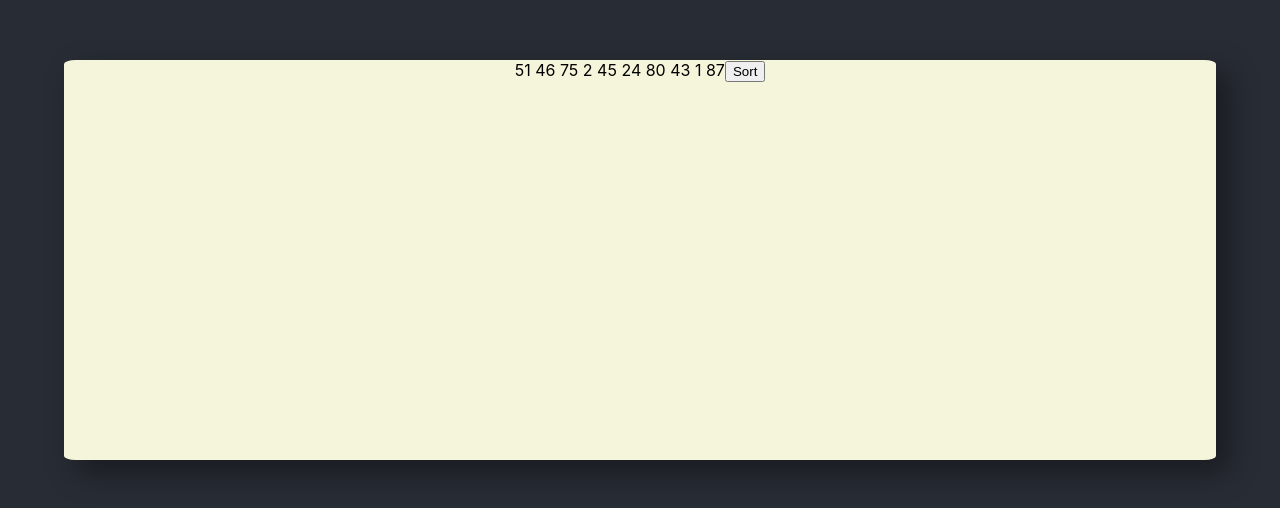
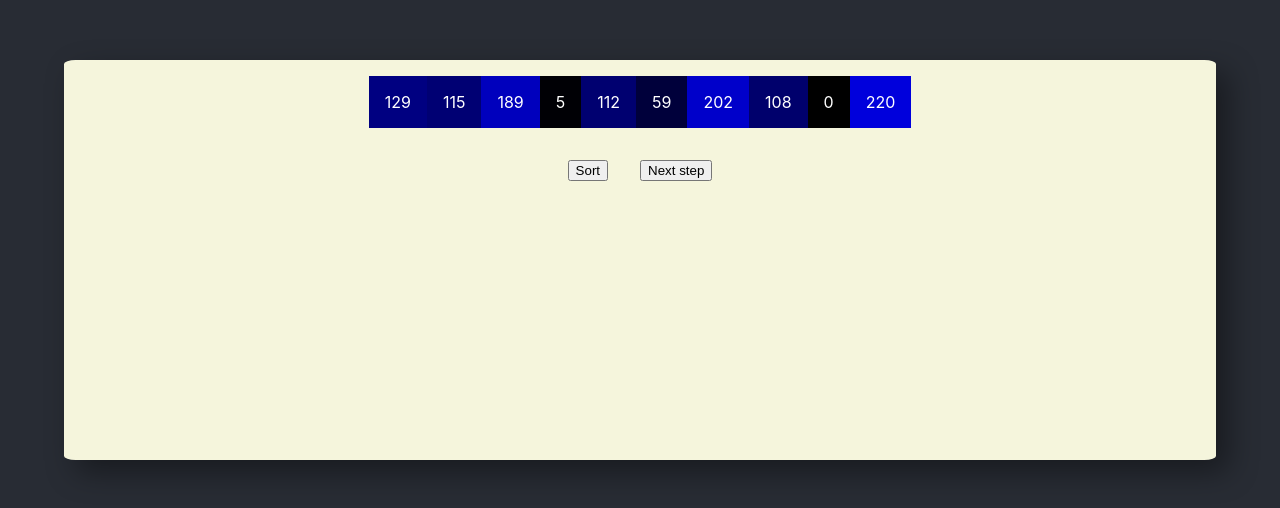
Before and after one commit to index-zer0/algo-view, a React (Create React App) app: page / in a window 1280 px wide. Shown: the part 140-648 px from the top of the page. Built offline with nearby package versions, Linux system fonts and the light colour scheme.

Commit message:
Added cell colors and sort with step

```diff
--- a/src/components/Box/index.js
+++ b/src/components/Box/index.js
@@ -5,21 +5,10 @@ const sleep = (milliseconds: number) => {
 	return new Promise((resolve) => setTimeout(resolve, milliseconds));
 };
 
-const displayArray = (array: number[]): string => {
-	let array_string = "";
-	for (let i = 0; i < array.length; i++) {
-		array_string += array[i].toString();
-		if (i !== array.length - 1) {
-			array_string += " ";
-		}
-	}
-	return array_string;
-};
-
 const newArray = (setSorted: () => void): number[] => {
 	const arr = [];
 	while (arr.length < 10) {
-		var r = Math.floor(Math.random() * 100) + 1;
+		var r = Math.floor(Math.random() * 255); // Math.floor(Math.random() * 16777215).toString(16);
 		if (arr.indexOf(r) === -1) arr.push(r);
 	}
 	setSorted(false);
@@ -29,9 +18,14 @@ const newArray = (setSorted: () => void): number[] => {
 interface sortProps {
 	array: number[];
 	setArray: () => void;
+	withStep: boolean;
 }
 
-const BubbleSort = async ({ array, setArray }: sortProps): number[] => {
+const BubbleSort = async ({
+	array,
+	setArray,
+	withStep,
+}: sortProps): number[] => {
 	for (let i = 0; i < array.length - 1; i++) {
 		for (let j = 0; j < array.length - i - 1; j++) {
 			if (array[j] > array[j + 1]) {
@@ -40,6 +34,9 @@ const BubbleSort = async ({ array, setArray }: sortProps): number[] => {
 				array[j + 1] = temp;
 				await setArray([...array]);
 				await sleep(100);
+				if (withStep) {
+					return array;
+				}
 			}
 		}
 	}
@@ -53,15 +50,33 @@ const Box = () => {
 		setArray(newArray(setSorted));
 	}, []);
 
-	//console.log(BubbleSort(arr));
-	const sort = async () => {
-		await BubbleSort({ array, setArray });
+	const sort = async (withStep: boolean = false) => {
+		await BubbleSort({ array, setArray, withStep });
+		if (withStep) {
+			for (let i = 0; i < array.length - 1; i++) {
+				// this should change for descending
+				if (array[i] > array[i + 1]) {
+					// not sorted
+					return;
+				}
+			}
+		}
 		setSorted(true);
 	};
 	return (
 		<div className="container">
-			{displayArray(array)}
+			<div className="algo">
+				{/*displayArray(array)*/}
+				{array.map((item, index) => (
+					<Cell
+						key={index}
+						value={item}
+						color={"rgb(0,0," + item + ")"}
+					/>
+				))}
+			</div>
 			<button
+				className="button"
 				onClick={() => {
 					if (!sorted) {
 						sort();
@@ -72,8 +87,29 @@ const Box = () => {
 			>
 				{!sorted ? "Sort" : "New array"}
 			</button>
+			{!sorted && (
+				<button
+					className="button"
+					onClick={() => {
+						sort(true);
+					}}
+				>
+					Next step
+				</button>
+			)}
 		</div>
 	);
 };
 
 export default Box;
+
+const Cell = ({ value, color }) => {
+	return (
+		<div
+			style={{ backgroundColor: color, color: "white" }}
+			className="cell"
+		>
+			{value}
+		</div>
+	);
+};
--- a/src/components/Box/styles.css
+++ b/src/components/Box/styles.css
@@ -6,4 +6,25 @@
 	box-shadow: 12px 12px 30px 0px rgba(0, 0, 0, 0.4);
 	-webkit-box-shadow: 12px 12px 30px 0px rgba(0, 0, 0, 0.4);
 	-moz-box-shadow: 12px 12px 30px 0px rgba(0, 0, 0, 0.4);
+	flex-direction: column;
 }
+
+.algo {
+	margin: 1rem;
+	display: flex;
+	flex-direction: row;
+	align-items: center;
+	justify-content: center;
+}
+
+.button {
+	margin: 1rem;
+}
+
+.cell {
+	/*width: 5rem;*/
+	padding: 1rem;
+	min-height: 1rem;
+	align-items: center;
+	justify-content: center;
+}
```
